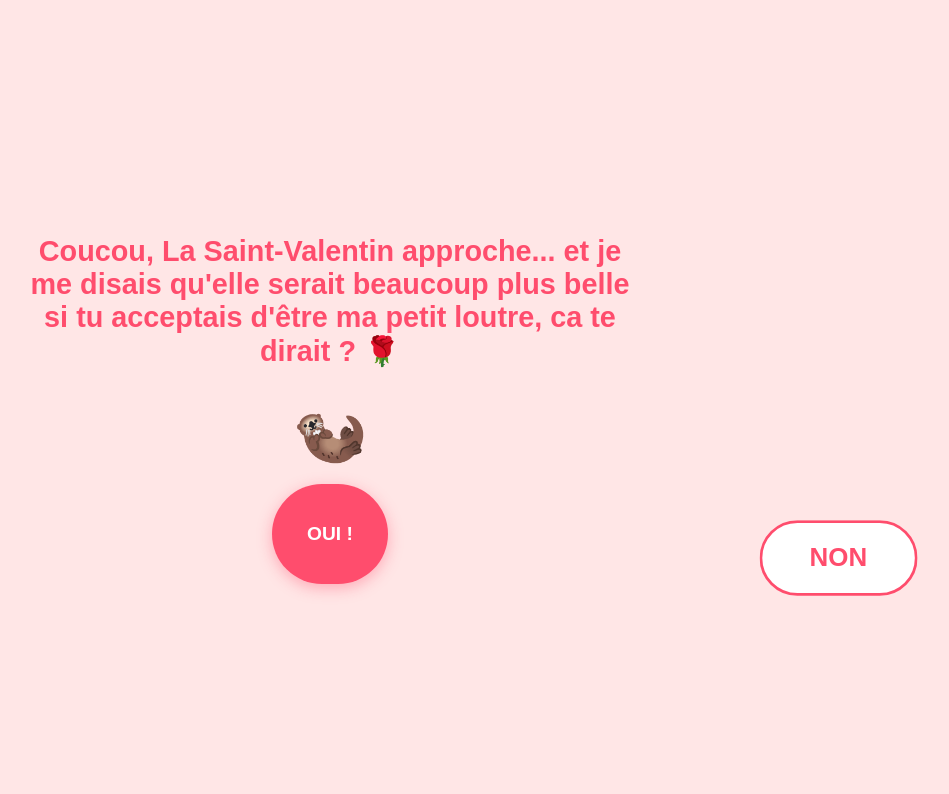
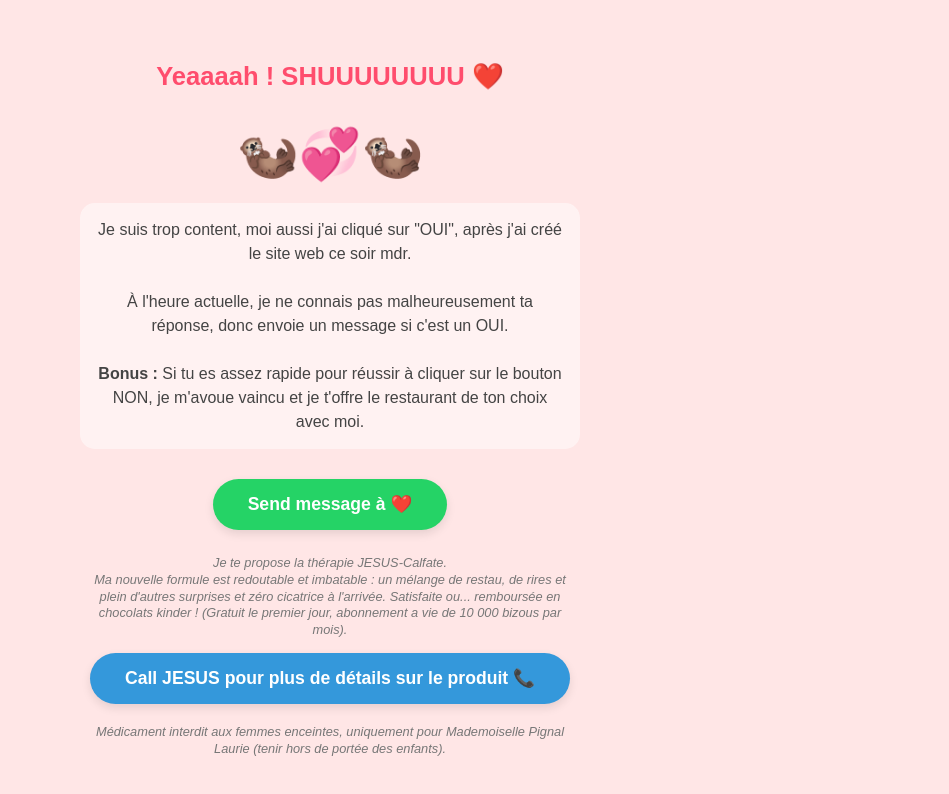
Before and after one commit to jeremy-viale/jeremy, a plain HTML site: page index.html in a window 1280 px wide. Both pictures are taken after a click on the button "NON". Shown: the whole page, without its empty margins (310-1259 px from the left). Drawn offline with Linux system fonts and the light colour scheme.

Commit message:
Update index.html

```diff
--- a/index.html
+++ b/index.html
@@ -3,7 +3,7 @@
 <head>
     <meta charset="UTF-8">
     <meta name="viewport" content="width=device-width, initial-scale=1.0, maximum-scale=1.0, user-scalable=no">
-    <title>Ma Valentine ? 🦦</title>
+    <title>🦦 Ma petite loutre 🦦</title>
     <style>
         body {
             display: flex;
@@ -18,17 +18,9 @@
             touch-action: manipulation;
         }
 
-        #quiz {
-            text-align: center;
-            padding: 20px;
-        }
+        #quiz { text-align: center; padding: 20px; }
 
-        h1 {
-            color: #ff4d6d;
-            font-size: 1.8rem;
-            margin-bottom: 30px;
-            max-width: 600px;
-        }
+        h1 { color: #ff4d6d; font-size: 1.6rem; margin-bottom: 30px; max-width: 600px; line-height: 1.4; }
 
         .buttons {
             display: flex;
@@ -41,7 +33,7 @@
 
         button {
             padding: 15px 35px;
-            font-size: 1.2rem;
+            font-size: 1.1rem;
             border: none;
             border-radius: 50px;
             cursor: pointer;
@@ -58,11 +50,19 @@
 
         #waBtn {
             display: none;
-            background-color: #25D366; /* Couleur WhatsApp */
+            background-color: #25D366;
             color: white;
-            margin-top: 25px;
+            margin-top: 20px;
             box-shadow: 0 4px 10px rgba(0, 0, 0, 0.1);
             animation: bounce 2s infinite;
+        }
+
+        #callBtn {
+            display: none;
+            background-color: #3498db;
+            color: white;
+            margin-top: 15px;
+            box-shadow: 0 4px 10px rgba(0, 0, 0, 0.1);
         }
 
         @keyframes bounce {
@@ -83,36 +83,68 @@
         .success-message {
             display: none;
             text-align: center;
+            padding: 20px;
+            max-width: 500px;
             animation: fadeIn 0.5s;
+            overflow-y: auto;
+            max-height: 90vh;
         }
 
-        @keyframes fadeIn {
-            from { opacity: 0; }
-            to { opacity: 1; }
+        @keyframes fadeIn { from { opacity: 0; } to { opacity: 1; } }
+
+        .otter { font-size: 50px; margin: 10px; }
+
+        .personal-note {
+            font-size: 1rem;
+            color: #444;
+            line-height: 1.5;
+            margin: 20px 0;
+            background: rgba(255, 255, 255, 0.5);
+            padding: 15px;
+            border-radius: 15px;
         }
 
-        .otter {
-            font-size: 60px;
-            margin: 15px;
+        .small-joke {
+            font-size: 0.8rem;
+            color: #777;
+            margin-top: 15px;
+            font-style: italic;
+            line-height: 1.3;
         }
     </style>
 </head>
 <body>
 
     <div id="quiz">
-        <h1>Coucou, La Saint-Valentin approche... et je me disais qu'elle serait beaucoup plus belle si tu acceptais d'être ma petit loutre, ca te dirait ? 🌹</h1>
+        <h1>Coucou, La Saint-Valentin approche... et je me disais qu'elle serait beaucoup plus belle si tu acceptais d'être ma petite loutre, ça te dirait ? 🌹</h1>
         <div class="otter">🦦</div>
         <div class="buttons">
             <button id="yesBtn" onclick="celebrate()">OUI !</button>
-            <button id="noBtn" onmouseover="panic()" ontouchstart="panic()">NON</button>
+            <button id="noBtn" onmouseover="panic()" ontouchstart="panic()" onclick="defeat()">NON</button>
         </div>
     </div>
 
     <div id="message" class="success-message">
-        <h1>Yeaaaah ! ❤️</h1>
-        <p style="font-size: 1.5rem; color: #ff4d6d;">C'est un rendez-vous !</p>
+        <h1>Yeaaaah ! SHUUUUUUUU ❤️</h1>
         <div class="otter">🦦💞🦦</div>
-        <button id="waBtn" onclick="sendWhatsApp()">Envoyer un message à mon cœur ❤️</button>
+
+        <div class="personal-note">
+            Je suis trop content, moi aussi j'ai cliqué sur "OUI", après j'ai créé le site web ce soir mdr. <br><br>
+            À l'heure actuelle, je ne connais pas malheureusement ta réponse, donc envoie un message si c'est un OUI. <br><br>
+            <strong>Bonus :</strong> Si tu es assez rapide pour réussir à cliquer sur le bouton NON, je m'avoue vaincu et je t'offre le restaurant de ton choix avec moi.
+        </div>
+
+        <button id="waBtn" onclick="sendWhatsApp()">Send message à ❤️</button>
+
+        <div class="small-joke">
+            Je te propose la thérapie JESUS-Calfate. <br> Ma nouvelle formule est redoutable et imbatable : un mélange de restau, de rires et plein d'autres surprises et zéro cicatrice à l'arrivée. Satisfaite ou... remboursée en chocolats kinder ! (Gratuit le premier jour, abonnement a vie de 10 000 bizous par mois).
+        </div>
+
+        <button id="callBtn" onclick="callJesus()">Call JESUS pour plus de détails sur le produit 📞</button>
+
+        <div class="small-joke" style="margin-top: 20px;">
+            Médicament interdit aux femmes enceintes, uniquement pour Mademoiselle Pignal Laurie (tenir hors de portée des enfants).
+        </div>
     </div>
 
     <script>
@@ -147,12 +179,23 @@
             document.getElementById('quiz').style.display = 'none';
             document.getElementById('message').style.display = 'block';
             document.getElementById('waBtn').style.display = 'inline-block';
+            document.getElementById('callBtn').style.display = 'inline-block';
+        }
+
+        function defeat() {
+            alert("BIEN JOUÉ ! Je m'avoue vaincu... Le restaurant est pour moi ! On va où ma belle !");
+            celebrate();
         }
 
         function sendWhatsApp() {
-            const messageWA = "OUI ! J'accepte d'être ta petite loutre ! ❤️🦦🌹";
+            const messageWA = "OUI mi amor! Je veux être ta petite loutre ! ❤️🦦🌹 pour la vida loco";
             const whatsappUrl = `https://wa.me/${numero}?text=${encodeURIComponent(messageWA)}`;
             window.location.href = whatsappUrl;
+        }
+
+        // Cette fonction lance l'appel téléphonique
+        function callJesus() {
+            window.location.href = `tel:${numero}`;
         }
     </script>
 </body>
```
